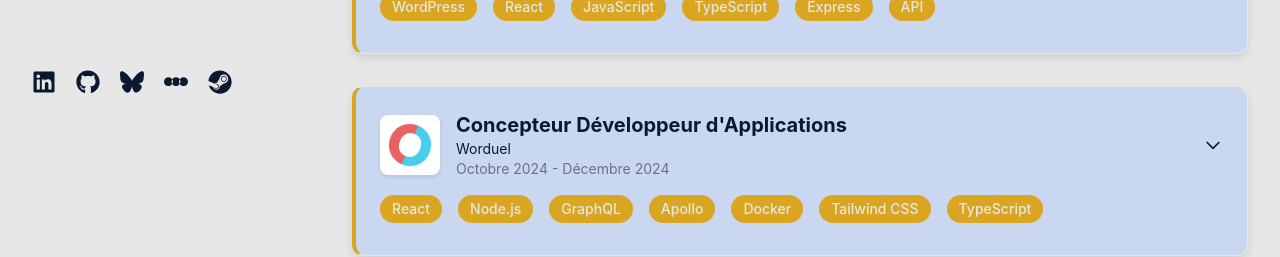
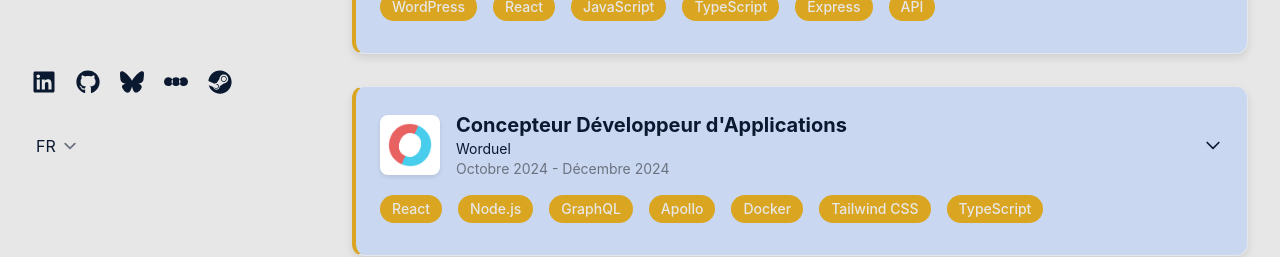
Before and after one commit to LaurentArcos/cv-interactif, a Next.js app: page / in a window 1280 px wide. Shown: the part 402-659 px from the top of the page. Built offline with nearby package versions, Linux system fonts and the light colour scheme.

Commit message:
ajout de la trad des titres

```diff
--- a/src/app/page.tsx
+++ b/src/app/page.tsx
@@ -2,6 +2,8 @@
 
 import { useState, useEffect, useRef } from "react";
 import { motion } from "framer-motion";
+import en from "@/app/translations/en";
+import fr from "@/app/translations/fr";
 import {
   BriefcaseIcon,
   AcademicCapIcon,
@@ -45,6 +47,8 @@ function Chevron({ isOpen }: { isOpen: boolean }) {
 }
 
 export default function Home() {
+  const [language, setLanguage] = useState<"en" | "fr">("fr");
+  const t = language === "fr" ? fr : en;
   const [showDev, setShowDev] = useState(true);
   const [showSales, setShowSales] = useState(true);
   const [isFiltersOpen, setIsFiltersOpen] = useState(false);
@@ -203,7 +207,7 @@ export default function Home() {
     </div>
   </div>
   <div className={`${isSidebarOpen ? "block" : "hidden"} md:block`}>
-        <p className="text-text-secondary">Développeur Web</p>
+        <p className="text-text-secondary">{t.developerWeb}</p>
 
         {/* Social Links Mobile */}
         <div className="social-links flex gap-5 mt-4 md:hidden">
@@ -249,6 +253,27 @@ export default function Home() {
               <FontAwesomeIcon icon={faSteam} className="w-4 h-4" />
             </a>
           </div>
+          <div className="flex items-center mt-0 ml-16">
+            <div className="relative">
+              <select
+                id="languageSelect"
+                value={language}
+                onChange={(e) => setLanguage(e.target.value as "fr" | "en")}
+                className="
+                  p-0
+                  pr-8
+                  border-none
+                  focus:outline-none
+                  bg-background
+                  text-foreground
+                  appearance-none
+                "
+              >
+                <option value="fr">FR</option>
+                <option value="en">EN</option>
+              </select>
+            </div>
+          </div>
         </div>
 
         <nav className="nav-links mt-4 md:mt-10 lg:mt-12 space-y-4">
@@ -266,7 +291,7 @@ export default function Home() {
                 handleSectionClick("experiences", true);
               }}
             >
-              <span>Expériences</span>
+              <span>{t.experiences}</span>
               <Chevron isOpen={isFiltersOpen} />
             </a>
           </div>
@@ -281,7 +306,7 @@ export default function Home() {
                   className="form-checkbox text-foreground rounded-md h-5 w-5"
                 />
                 <span className="text-sm text-text-secondary">
-                  Développement Web
+                  {t.dev}
                 </span>
               </label>
               <label className="flex items-center gap-2">
@@ -292,7 +317,7 @@ export default function Home() {
                   className="form-checkbox text-foreground rounded-md h-5 w-5"
                 />
                 <span className="text-sm text-text-secondary">
-                  Commerce / Logistique
+                {t.sales}
                 </span>
               </label>
             </div>
@@ -306,7 +331,7 @@ export default function Home() {
                 : "text-text-secondary"
             }`}
           >
-            Formations
+            {t.formations}
           </a>
           <a
             href="#competences"
@@ -316,7 +341,7 @@ export default function Home() {
                 : "text-text-secondary"
             }`}
           >
-            Compétences
+            {t.competences}
           </a>
           <a
             href="#projets"
@@ -326,7 +351,7 @@ export default function Home() {
                 : "text-text-secondary"
             }`}
           >
-            Projets
+            {t.projets}
           </a>
           <div className="flex items-center justify-between">
             <a
@@ -337,7 +362,7 @@ export default function Home() {
                 setIsEmailOpen(!isEmailOpen);
               }}
             >
-              <span>Contact</span>
+              <span>{t.contact}</span>
               <Chevron isOpen={isEmailOpen} />
             </a>
           </div>
@@ -356,7 +381,7 @@ export default function Home() {
         </nav>
         </div>
         {/* Social Links Desktop*/}
-        <div className="social-links hidden md:flex justify-start mt-28 mb-auto">
+        <div className="social-links hidden md:flex flex-col justify-start mt-28 mb-auto">
           <div className="flex gap-5">
             <a
               href="https://www.linkedin.com/in/laurentarcos/"
@@ -399,6 +424,29 @@ export default function Home() {
               <FontAwesomeIcon icon={faSteam} className="w-6 h-6" />
             </a>
           </div>
+
+
+          <div className="flex items-center mt-8">
+            <div className="relative">
+              <select
+                id="languageSelect"
+                value={language}
+                onChange={(e) => setLanguage(e.target.value as "fr" | "en")}
+                className="
+                  p-1
+                  pr-8
+                  border-none
+                  focus:outline-none
+                  bg-background
+                  text-foreground
+                  appearance-none
+                "
+              >
+                <option value="fr">FR</option>
+                <option value="en">EN</option>
+              </select>
+            </div>
+          </div>
         </div>
 
         {/* Toggle Dark Mode Button - DESKTOP ONLY */}
@@ -419,7 +467,7 @@ export default function Home() {
         >
           <h2 className="text-xl md:text-3xl lg:text-3xl font-semibold mb-4 text-text-primary flex items-center">
             <BriefcaseIcon className="w-6 h-6 mr-2 text-foreground" />
-            Expériences Professionnelles
+            {t.experiencesTitle}
           </h2>
           <ul className="space-y-8">
             {experiences
@@ -528,7 +576,7 @@ export default function Home() {
         >
           <h2 className="text-xl md:text-3xl lg:text-3xl font-semibold mb-4 text-text-primary flex items-center">
             <AcademicCapIcon className="w-6 h-6 mr-2 text-foreground" />
-            Formations Académiques
+            {t.formationsTitle}
           </h2>
           <ul className="space-y-8">
             {education.map((edu, index) => {
@@ -628,7 +676,7 @@ export default function Home() {
         >
           <h2 className="text-xl md:text-3xl lg:text-3xl font-semibold mb-4 text-text-primary flex items-center">
             <CommandLineIcon className="w-6 h-6 mr-2 text-foreground" />
-            Compétences Techniques
+            {t.competencesTitle}
           </h2>
 
           {/* Filtres */}
@@ -689,7 +737,7 @@ export default function Home() {
         >
           <h2 className="text-xl md:text-3xl lg:text-3xl font-semibold mb-4 text-text-primary flex items-center">
             <FolderIcon className="w-6 h-6 mr-2 text-foreground" />
-            Projets
+            {t.projetsTitle}
           </h2>
           <ul className="grid grid-cols-1 sm:grid-cols-2 lg:grid-cols-3 gap-8">
             {projects.map((project, index) => {
@@ -841,7 +889,7 @@ export default function Home() {
   </form>
 </section> */}
       <footer className="text-center text-sm text-text-secondary mt-8 pb-4">
-        © 2025 Laurent Arcos. Tous droits réservés.
+        {t.copyright}
       </footer>
       </main>
     </div>
--- /dev/null
+++ b/src/app/translations/en.ts
@@ -0,0 +1,23 @@
+const en = {
+  // Barre latérale, navigation
+  developerWeb: "Web Developer",
+  experiences: "Experiences",
+  formations: "Formations",
+  competences: "Skills",
+  projets: "Projects",
+  contact: "Contact",
+  showFilters: "Show filters",
+  dev: "Web Development",
+  sales: "Commerce / Logistics",
+
+  // Sections titres
+  experiencesTitle: "Professional Experiences",
+  formationsTitle: "Academic Background",
+  competencesTitle: "Technical Skills",
+  projetsTitle: "Projects",
+
+  // Footer
+  copyright: "© 2025 Laurent Arcos. All rights reserved.",
+};
+
+export default en;
--- /dev/null
+++ b/src/app/translations/fr.ts
@@ -0,0 +1,24 @@
+const fr = {
+  // Barre latérale, navigation
+  developerWeb: "Développeur Web",
+  experiences: "Expériences",
+  formations: "Formations",
+  competences: "Compétences",
+  projets: "Projets",
+  contact: "Contact",
+  showFilters: "Afficher les filtres",
+  dev: "Développement Web",
+  sales: "Commerce / Logistique",
+
+  // Sections titres
+  experiencesTitle: "Expériences Professionnelles",
+  formationsTitle: "Formations Académiques",
+  competencesTitle: "Compétences Techniques",
+  projetsTitle: "Projets",
+
+  // Footer
+  copyright: "© 2025 Laurent Arcos. Tous droits réservés.",
+
+};
+
+export default fr;
```
